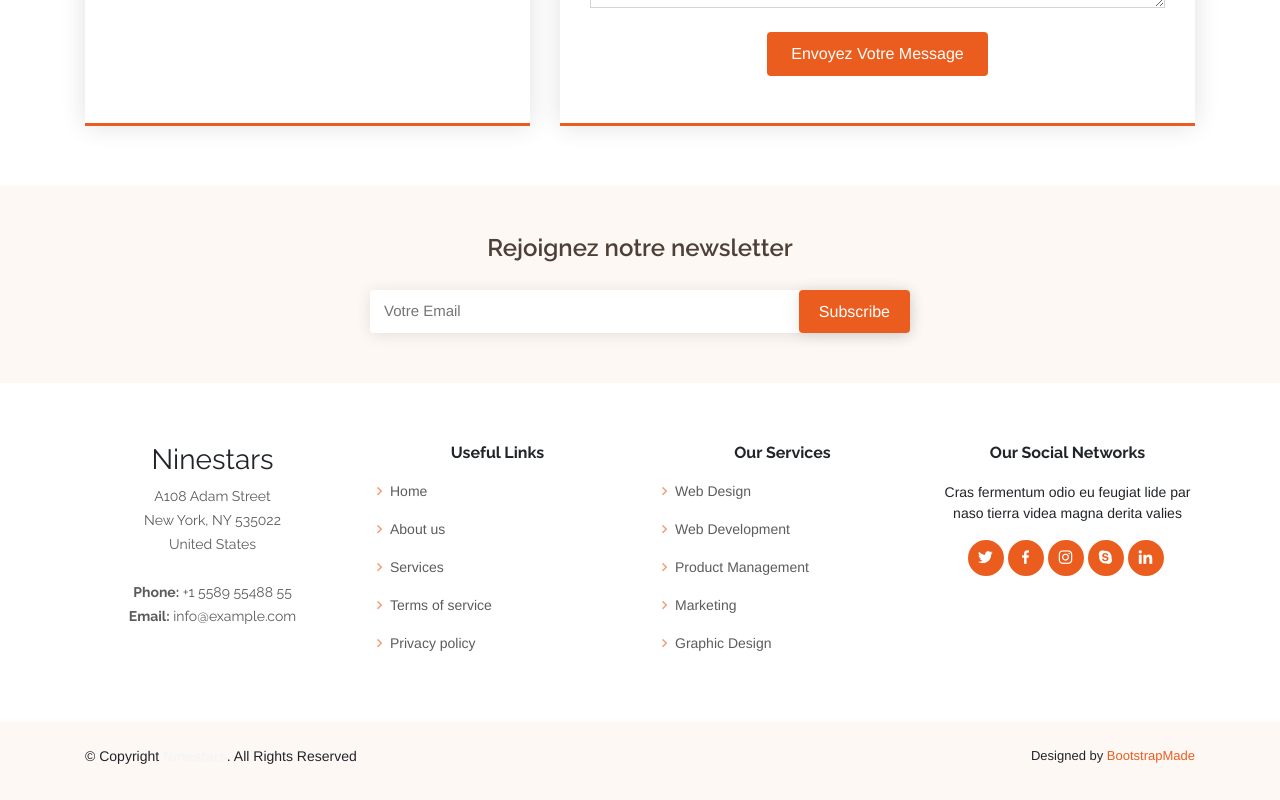
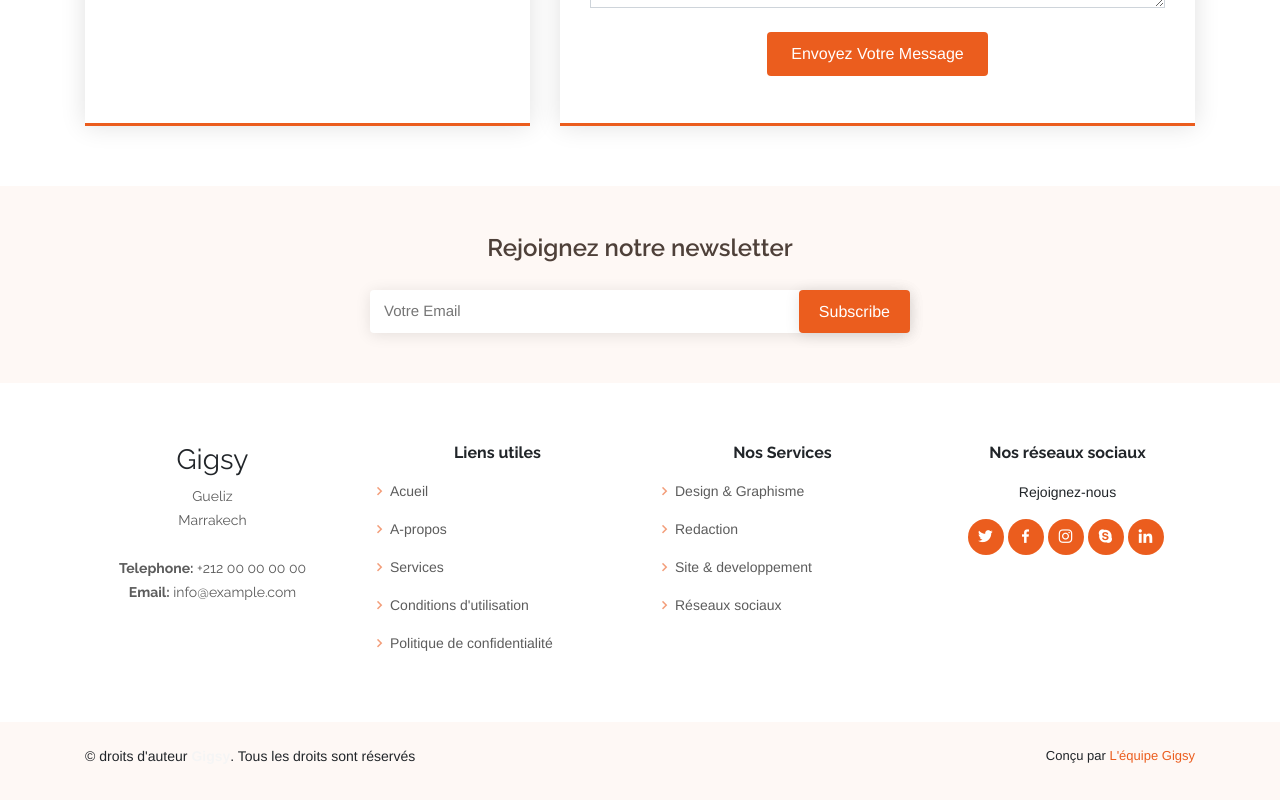
Before and after one commit to hachim-soutra/gigsy, a Vue app in the folder gigsy-f/: page / in a window 1280 px wide. Shown: the part 5028-5828 px from the top of the page. Built offline with nearby package versions, Linux system fonts and the light colour scheme; grey boxes are pictures that could not be loaded; what vue-toasted would draw is missing.

Commit message:
home and footer changes

```diff
--- a/gigsy-f/src/components/TheFooter.vue
+++ b/gigsy-f/src/components/TheFooter.vue
@@ -19,41 +19,39 @@
         <div class="row">
 
           <div class="col-lg-3 col-md-6 footer-contact" data-aos="fade-up" data-aos-delay="100">
-            <h3>Ninestars</h3>
+            <h3>Gigsy</h3>
             <p>
-              A108 Adam Street <br>
-              New York, NY 535022<br>
-              United States <br><br>
-              <strong>Phone:</strong> +1 5589 55488 55<br>
+              Gueliz <br>
+              Marrakech<br><br>
+              <strong>Telephone:</strong> +212 00 00 00 00<br>
               <strong>Email:</strong> info@example.com<br>
             </p>
           </div>
 
           <div class="col-lg-3 col-md-6 footer-links" data-aos="fade-up" data-aos-delay="200">
-            <h4>Useful Links</h4>
+            <h4>Liens utiles</h4>
             <ul>
-              <li><i class="bx bx-chevron-right"></i> <a href="#">Home</a></li>
-              <li><i class="bx bx-chevron-right"></i> <a href="#">About us</a></li>
+              <li><i class="bx bx-chevron-right"></i> <a href="#">Acueil</a></li>
+              <li><i class="bx bx-chevron-right"></i> <a href="#">A-propos</a></li>
               <li><i class="bx bx-chevron-right"></i> <a href="#">Services</a></li>
-              <li><i class="bx bx-chevron-right"></i> <a href="#">Terms of service</a></li>
-              <li><i class="bx bx-chevron-right"></i> <a href="#">Privacy policy</a></li>
+              <li><i class="bx bx-chevron-right"></i> <a href="#">Conditions d'utilisation</a></li>
+              <li><i class="bx bx-chevron-right"></i> <a href="#">Politique de confidentialité</a></li>
             </ul>
           </div>
 
           <div class="col-lg-3 col-md-6 footer-links" data-aos="fade-up" data-aos-delay="300">
-            <h4>Our Services</h4>
+            <h4>Nos Services</h4>
             <ul>
-              <li><i class="bx bx-chevron-right"></i> <a href="#">Web Design</a></li>
-              <li><i class="bx bx-chevron-right"></i> <a href="#">Web Development</a></li>
-              <li><i class="bx bx-chevron-right"></i> <a href="#">Product Management</a></li>
-              <li><i class="bx bx-chevron-right"></i> <a href="#">Marketing</a></li>
-              <li><i class="bx bx-chevron-right"></i> <a href="#">Graphic Design</a></li>
+              <li><i class="bx bx-chevron-right"></i> <a href="#">Design & Graphisme</a></li>
+              <li><i class="bx bx-chevron-right"></i> <a href="#">Redaction</a></li>
+              <li><i class="bx bx-chevron-right"></i> <a href="#">Site & developpement</a></li>
+              <li><i class="bx bx-chevron-right"></i> <a href="#">Réseaux sociaux</a></li>
             </ul>
           </div>
 
           <div class="col-lg-3 col-md-6 footer-links" data-aos="fade-up" data-aos-delay="400">
-            <h4>Our Social Networks</h4>
-            <p>Cras fermentum odio eu feugiat lide par naso tierra videa magna derita valies</p>
+            <h4>Nos réseaux sociaux</h4>
+            <p>Rejoignez-nous</p>
             <div class="social-links mt-3">
               <a href="#" class="twitter"><i class="bx bxl-twitter"></i></a>
               <a href="#" class="facebook"><i class="bx bxl-facebook"></i></a>
@@ -69,14 +67,10 @@
 
     <div class="container py-4">
       <div class="copyright">
-        &copy; Copyright <strong><span>Ninestars</span></strong>. All Rights Reserved
+        &copy; droits d'auteur <strong><span>Gigsy</span></strong>. Tous les droits sont réservés
       </div>
       <div class="credits">
-        <!-- All the links in the footer should remain intact. -->
-        <!-- You can delete the links only if you purchased the pro version. -->
-        <!-- Licensing information: https://bootstrapmade.com/license/ -->
-        <!-- Purchase the pro version with working PHP/AJAX contact form: https://bootstrapmade.com/ninestars-free-bootstrap-3-theme-for-creative/ -->
-        Designed by <a href="https://bootstrapmade.com/">BootstrapMade</a>
+        Conçu par <a href="">L'équipe Gigsy</a>
       </div>
     </div>
   </footer>
```
